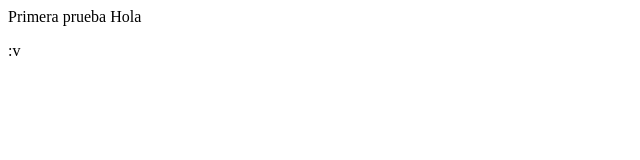
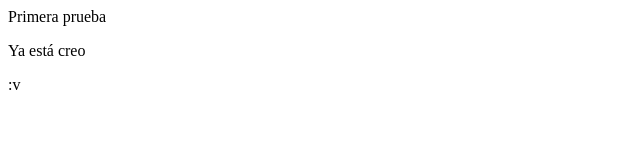
Before and after one commit to luedu1103/Tarea1_IDS_2023, a plain HTML site: page index.html in a window 1280 px wide. Shown: the whole page, without its empty margins (0-640 px from the left). Drawn offline with Linux system fonts and the light colour scheme.

Commit message:
Lázaro dadsad (#4)
* intento 1 de rama

rama L 1 update

* segundo intento de cambios en js y css

...

* Update style.css

---------

Co-authored-by: Eduardo_Calle <123672027+luedu1103@users.noreply.github.com>

```diff
--- a/index.html
+++ b/index.html
@@ -9,7 +9,7 @@
 <body>
     <div>
         Primera prueba
-        Hola
+      <p>Ya está creo</p>
     </div>
 
     <p>:v</p>
--- a/script.js
+++ b/script.js
@@ -0,0 +1 @@
+//primer comentario en css
```
